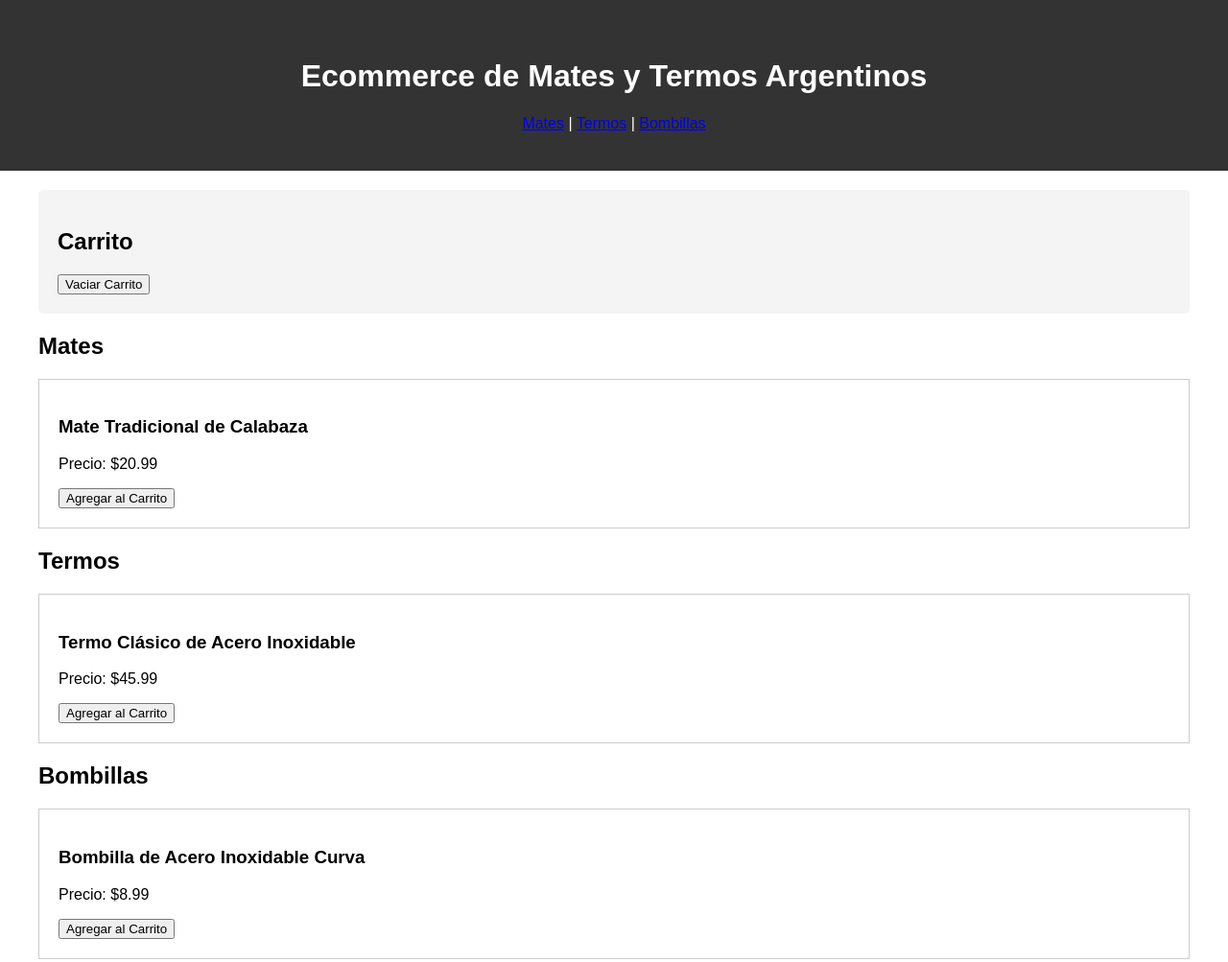
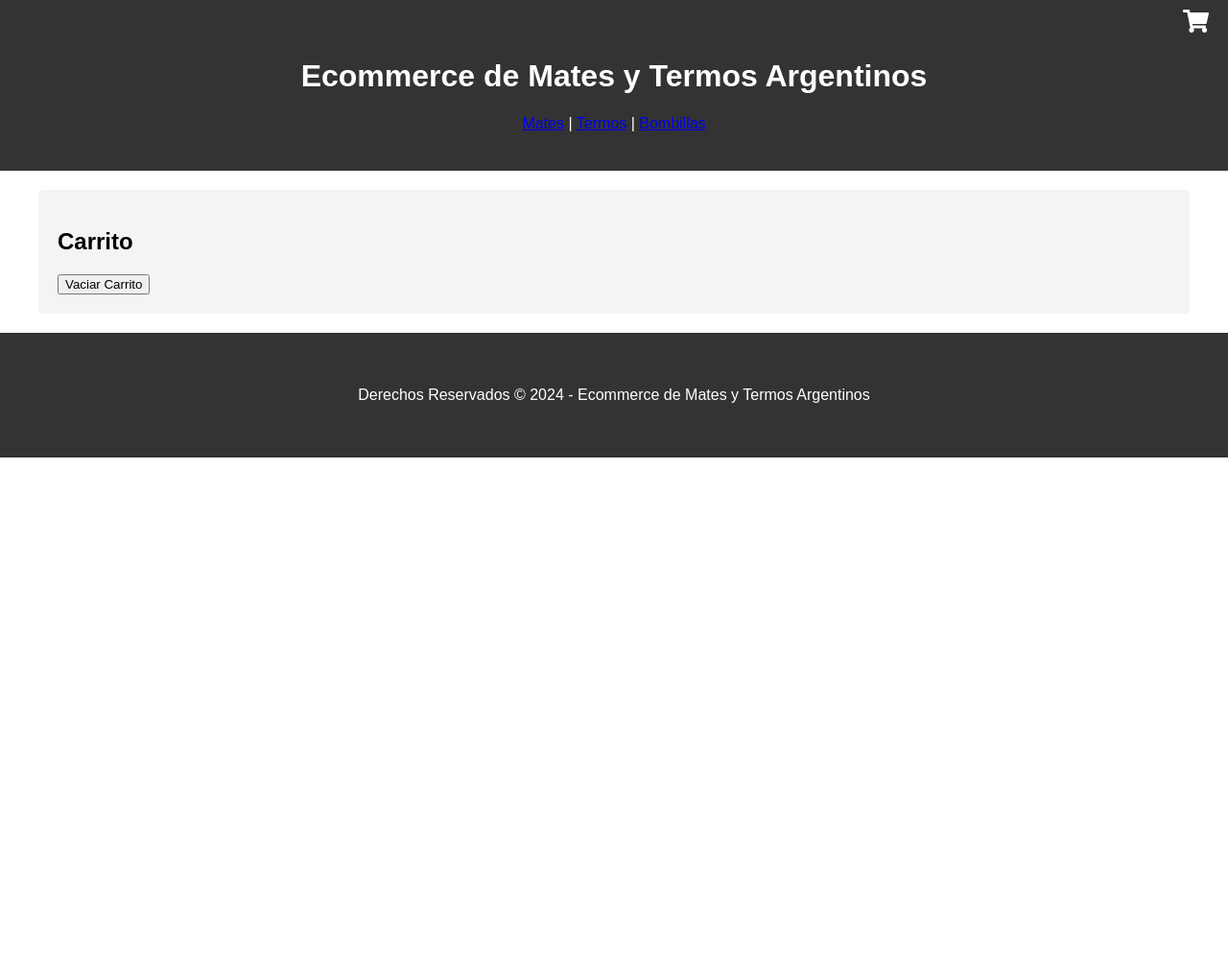
Before and after one commit to RamiHosman/PreEntrega2, a plain HTML site: page index.html in a window 1280 px wide. Shown: the top 1003 px of the page at 96% size. After the commit the page ends 800 px from the top, so only its background shows below. Drawn offline with Linux system fonts and the light colour scheme.

Commit message:
Update index.html

```diff
--- a/index.html
+++ b/index.html
@@ -4,7 +4,8 @@
     <meta charset="UTF-8">
     <meta name="viewport" content="width=device-width, initial-scale=1.0">
     <title>Ecommerce de Mates y Termos Argentinos</title>
-    <script src=""></script>
+    <!-- Agrega Font Awesome -->
+    <link rel="stylesheet" href="https://cdnjs.cloudflare.com/ajax/libs/font-awesome/5.15.4/css/all.min.css">
     <style>
         /* Estilos CSS para mejorar la apariencia */
         /* Puedes personalizarlos según tus preferencias */
@@ -37,6 +38,15 @@
         .cart-item {
             margin-bottom: 10px;
         }
+        /* Estilos para el icono de carrito */
+        .cart-icon {
+            position: absolute;
+            top: 10px;
+            right: 20px;
+            color: #fff;
+            font-size: 24px;
+            cursor: pointer;
+        }
     </style>
 </head>
 <body>
@@ -44,6 +54,8 @@
 <header>
     <div class="container">
         <h1>Ecommerce de Mates y Termos Argentinos</h1>
+        <!-- Icono de carrito -->
+        <i class="fas fa-shopping-cart cart-icon" onclick="mostrarCarrito()"></i>
         <nav>
             <a href="#mates">Mates</a> |
             <a href="#termos">Termos</a> |
@@ -61,35 +73,7 @@
         <button onclick="vaciarCarrito()">Vaciar Carrito</button>
     </section>
 
-    <section id="mates">
-        <h2>Mates</h2>
-        <div class="product">
-            <h3>Mate Tradicional de Calabaza</h3>
-            <p>Precio: $20.99</p>
-            <button onclick="agregarAlCarrito('Mate Tradicional de Calabaza', 20.99)">Agregar al Carrito</button>
-        </div>
-        <!-- Agrega más productos mates aquí -->
-    </section>
-
-    <section id="termos">
-        <h2>Termos</h2>
-        <div class="product">
-            <h3>Termo Clásico de Acero Inoxidable</h3>
-            <p>Precio: $45.99</p>
-            <button onclick="agregarAlCarrito('Termo Clásico de Acero Inoxidable', 45.99)">Agregar al Carrito</button>
-        </div>
-        <!-- Agrega más productos termos aquí -->
-    </section>
-
-    <section id="bombillas">
-        <h2>Bombillas</h2>
-        <div class="product">
-            <h3>Bombilla de Acero Inoxidable Curva</h3>
-            <p>Precio: $8.99</p>
-            <button onclick="agregarAlCarrito('Bombilla de Acero Inoxidable Curva', 8.99)">Agregar al Carrito</button>
-        </div>
-        <!-- Agrega más productos bombillas aquí -->
-    </section>
+    <!-- Secciones de productos -->
 </main>
 
 <footer>
@@ -113,6 +97,16 @@
         const carritoItems = document.getElementById("carrito-items");
         carritoItems.innerHTML = ""; // Elimina todos los elementos dentro del carrito
     }
+
+    // Función para mostrar/ocultar el carrito
+    function mostrarCarrito() {
+        const carrito = document.getElementById("carrito");
+        if (carrito.style.display === "block") {
+            carrito.style.display = "none";
+        } else {
+            carrito.style.display = "block";
+        }
+    }
 </script>
 
 </body>
```
